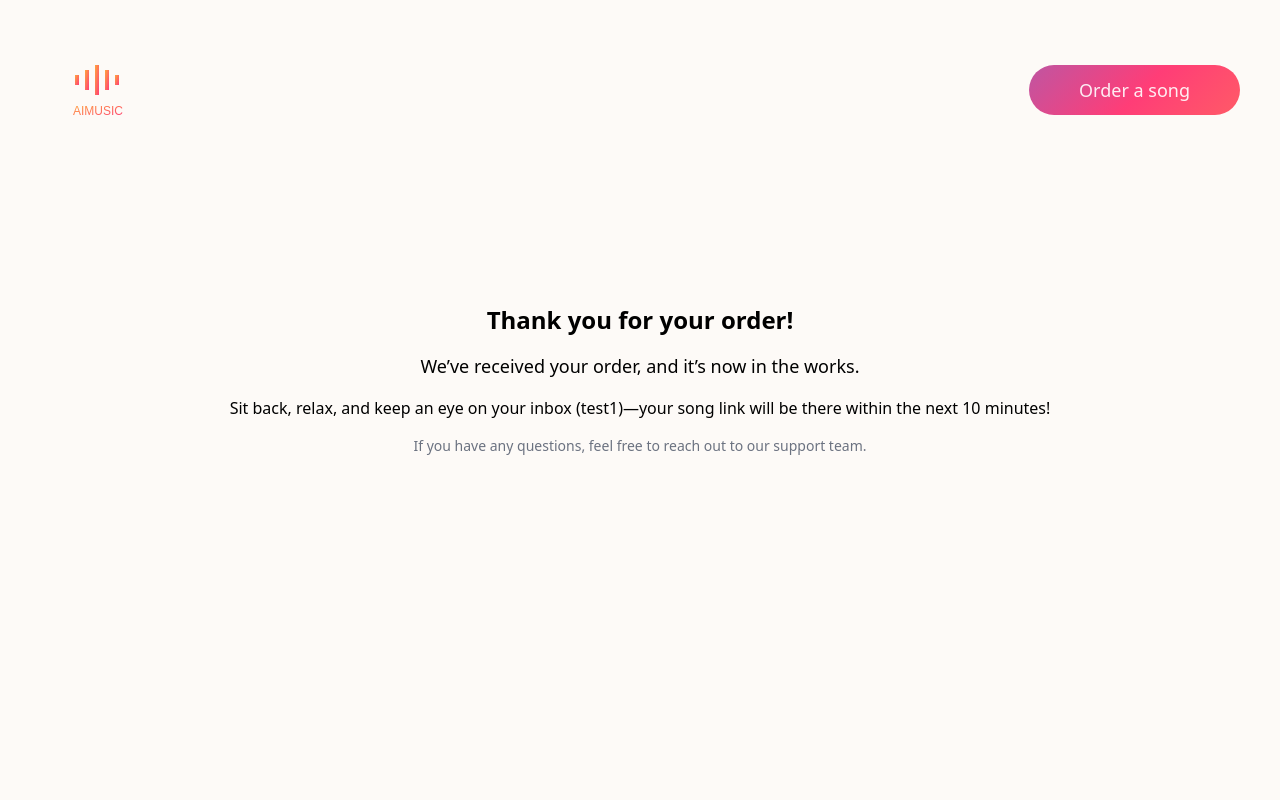
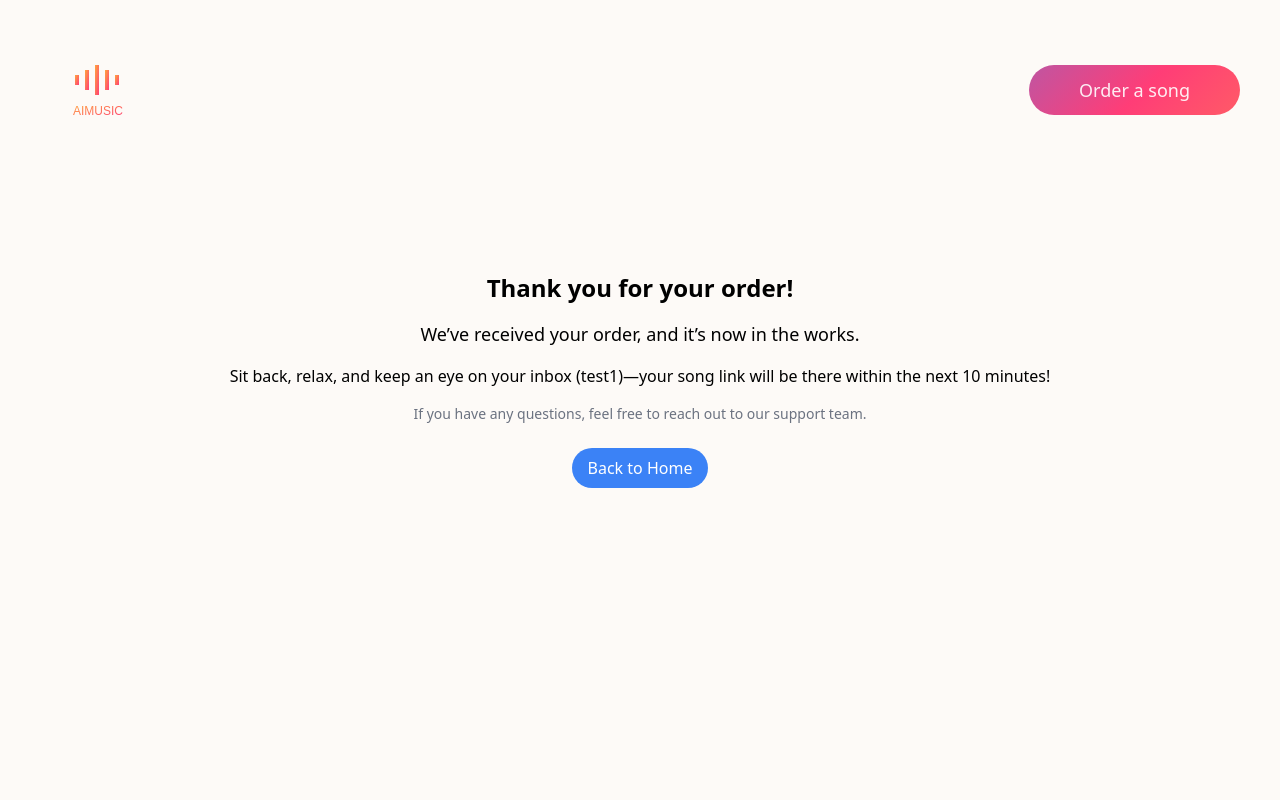
Before and after one commit to Stepanishin/ai-music-fe, a React (Create React App) app: page /confirmation in a window 1280 px wide. Shown: the top 800 px of the page. Built offline with nearby package versions, Linux system fonts and the light colour scheme.

Commit message:
add navigate for confirmation page

```diff
--- a/src/components/pages/ConfirmationPage/ConfirmationPage.tsx
+++ b/src/components/pages/ConfirmationPage/ConfirmationPage.tsx
@@ -1,10 +1,11 @@
 import React from 'react';
-import { useLocation, Navigate } from 'react-router-dom';
+import { useLocation, Navigate, useNavigate } from 'react-router-dom';
 
 function ConfirmationPage() {
   const location = useLocation();
   const queryParams = new URLSearchParams(location.search);
   const email = queryParams.get('email') ?? 'test1';
+  const navigate = useNavigate();
 
   if (!email) {
     return <Navigate to="/" />;
@@ -22,6 +23,12 @@ function ConfirmationPage() {
       <p className="mt-4 text-sm text-gray-500">
         If you have any questions, feel free to reach out to our support team.
       </p>
+      <button
+        onClick={() => navigate('/')}
+        className="mt-6 px-4 py-2 bg-blue-500 text-white rounded-3xl hover:bg-blue-600 focus:outline-none focus:ring focus:ring-blue-300"
+      >
+        Back to Home
+      </button>
     </div>
   );
 }
```
